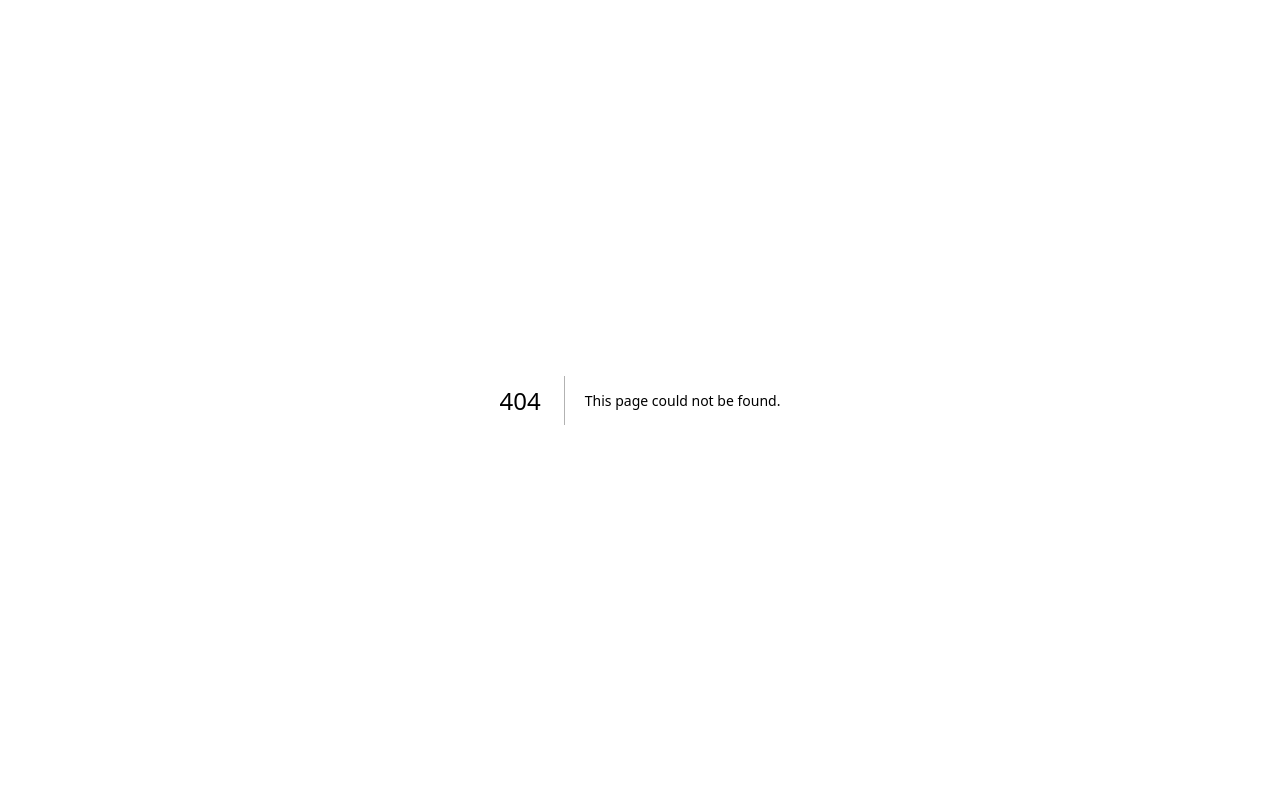
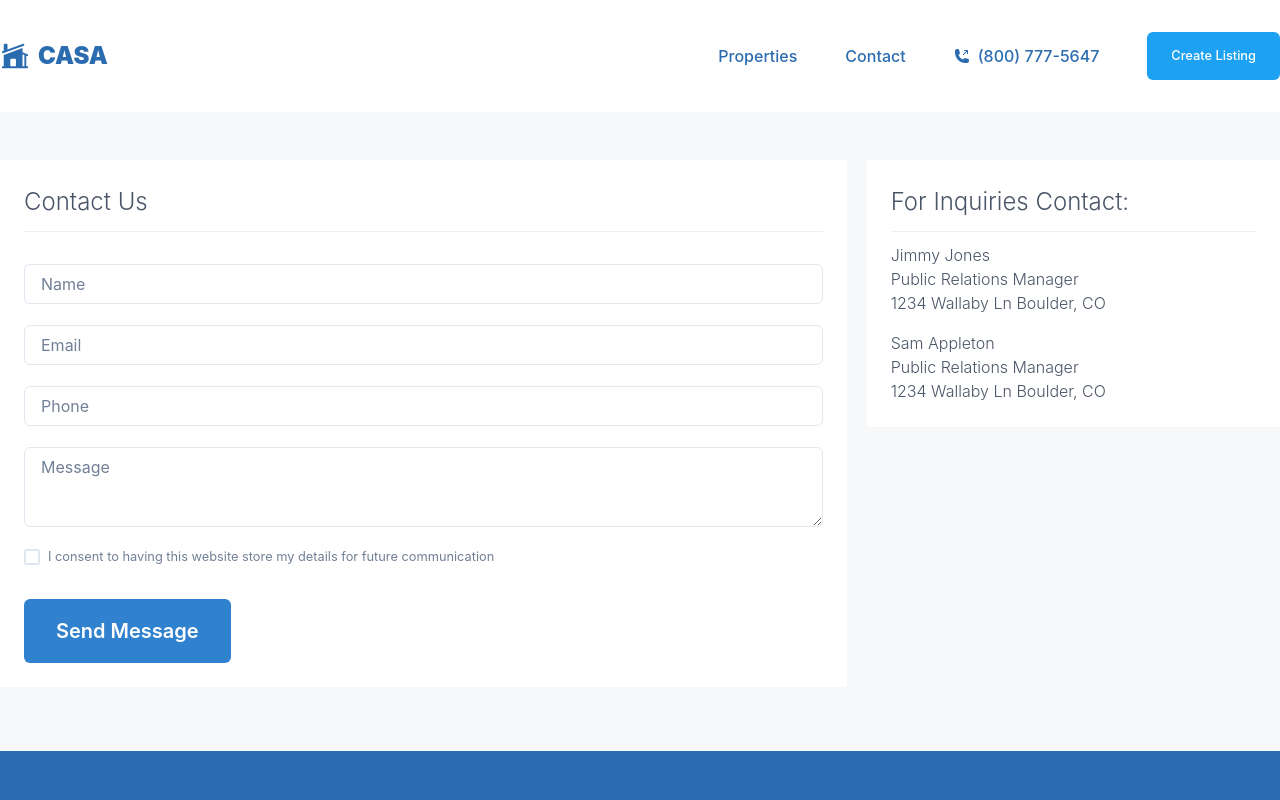
Before and after one commit to JesseSegall/real-estate-app, a Next.js app: page /contact in a window 1280 px wide. Before the commit this address had no page. Shown: the top 800 px of the page. Built offline with nearby package versions, Linux system fonts and the light colour scheme.

Commit message:
Contact form and contact page

```diff
--- /dev/null
+++ b/features/common/modules/ContactForm/ContactForm.js
@@ -0,0 +1,66 @@
+import { Box, Button, Checkbox, FormControl, Input, Text, Textarea } from '@chakra-ui/react';
+import { useForm } from 'react-hook-form';
+
+const ContactForm = () => {
+	const {
+		register,
+		handleSubmit,
+		formState: { errors },
+	} = useForm();
+
+	const onSubmit = (data) => console.log(data);
+
+	return (
+		<Box width='100%' borderRadius='sm' backgroundColor='white' color='gray.700'>
+			<form onSubmit={handleSubmit(onSubmit)}>
+				<FormControl>
+					<Input
+						marginTop='1.3rem'
+						id='name'
+						type='text'
+						placeholder='Name'
+						{...register('name', { required: true })}
+					/>
+
+					<Input
+						marginTop='1.3rem'
+						id='email'
+						type='text'
+						placeholder='Email'
+						{...register('email', { required: true })}
+					/>
+					<Input
+						marginTop='1.3rem'
+						id='phone'
+						type='text'
+						placeholder='Phone'
+						{...register('phone', { required: true })}
+					/>
+					<Textarea
+						marginTop='1.3rem'
+						id='message'
+						type='textarea'
+						placeholder='Message'
+						{...register('message', { required: true })}
+					/>
+					<Checkbox
+						marginTop='1.3rem'
+						id='gdpr'
+						type='checkbox'
+						placeholder='GDPR'
+						{...register('gdpr', { required: true })}
+					>
+						<Text fontSize='0.8rem' color='gray.500'>
+							I consent to having this website store my details for future communication
+						</Text>
+					</Checkbox>
+				</FormControl>
+				<Button type='submit' colorScheme='blue' fontSize='xl' padding='2rem' marginTop='2rem'>
+					Send Message
+				</Button>
+			</form>
+		</Box>
+	);
+};
+
+export default ContactForm;
--- /dev/null
+++ b/features/common/modules/ContactForm/index.js
@@ -0,0 +1 @@
+export { default } from './ContactForm';
--- /dev/null
+++ b/pages/contact.js
@@ -0,0 +1,34 @@
+import ContactForm from '@/features/common/modules/ContactForm';
+import TextContentBox from '@/features/common/modules/TextContentBox';
+import DefaultLayout from '@/features/Layouts/DefaultLayout';
+import { Box, Grid, GridItem, Text } from '@chakra-ui/react';
+
+const ContactPage = ({}) => {
+	return (
+		<DefaultLayout>
+			<Box backgroundColor='#f7f8f9' paddingY='3rem'>
+				<Grid templateColumns='repeat(6,1fr)' gap='5' maxWidth='1280px' margin='0 auto'>
+					<GridItem colSpan={{ base: 6, sm: 4 }}>
+						<TextContentBox title='Contact Us'>{<ContactForm />}</TextContentBox>
+					</GridItem>
+					<GridItem colSpan={{ base: 6, sm: 2 }}>
+						<TextContentBox title='For Inquiries Contact: '>
+							<Text fontWeight='light' color='gray.600' fontSize='1rem' marginBottom='1rem'>
+								Jimmy Jones <br />
+								Public Relations Manager <br />
+								1234 Wallaby Ln Boulder, CO
+							</Text>
+							<Text fontWeight='light' color='gray.600' fontSize='1rem'>
+								Sam Appleton <br />
+								Public Relations Manager <br />
+								1234 Wallaby Ln Boulder, CO
+							</Text>
+						</TextContentBox>
+					</GridItem>
+				</Grid>
+			</Box>
+		</DefaultLayout>
+	);
+};
+
+export default ContactPage;
--- a/pages/properties/[id].js
+++ b/pages/properties/[id].js
@@ -78,7 +78,7 @@ const PropertySingle = ({ property }) => {
 							>
 								{amenities.length
 									? amenities.map((item) => <Text>{item}</Text>)
-									: 'Please contact us for more info'}
+									: 'Please contact us for more details'}
 							</SimpleGrid>
 						</TextContentBox>
 					</GridItem>
@@ -99,7 +99,7 @@ const PropertySingle = ({ property }) => {
 };
 
 export default PropertySingle;
-export async function getServerSideProps() {
+export async function getServerSideProps(context) {
 	const property = require('@/features/data/property');
 	return {
 		props: { property },
```
